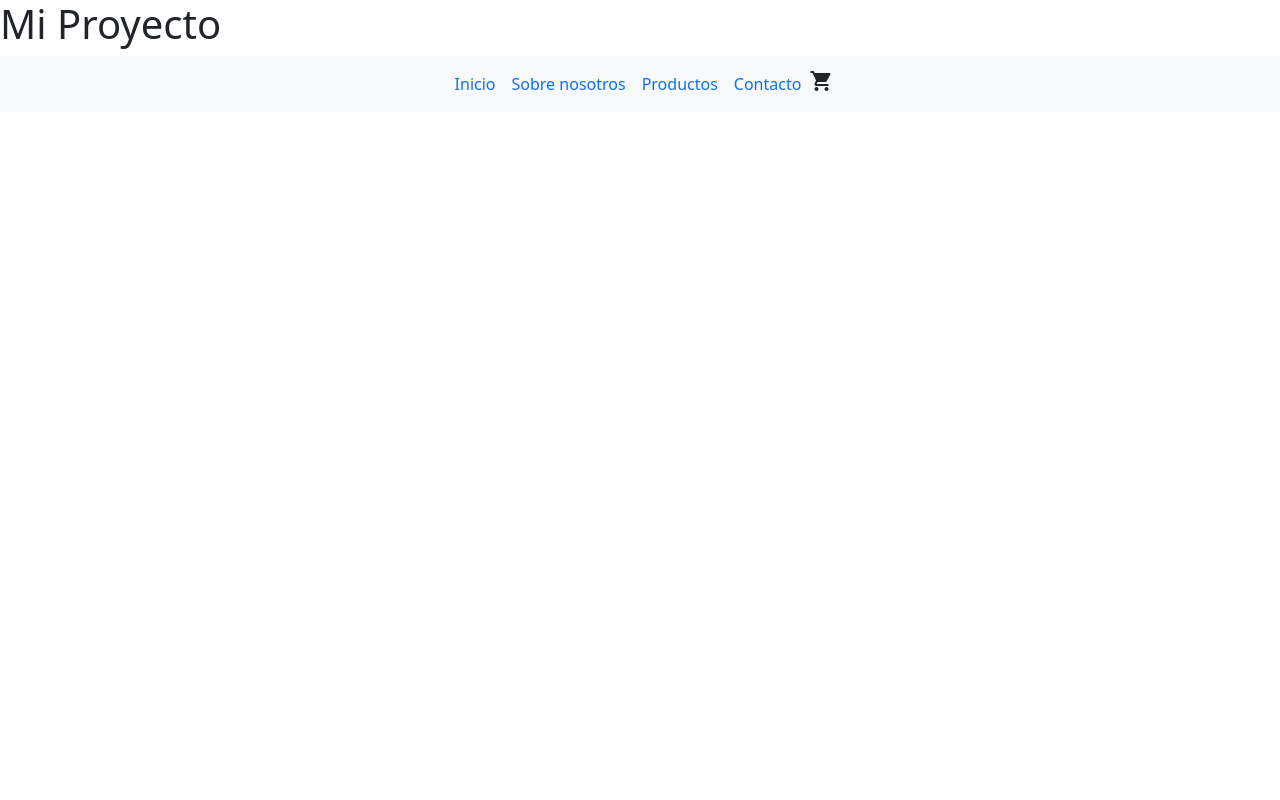
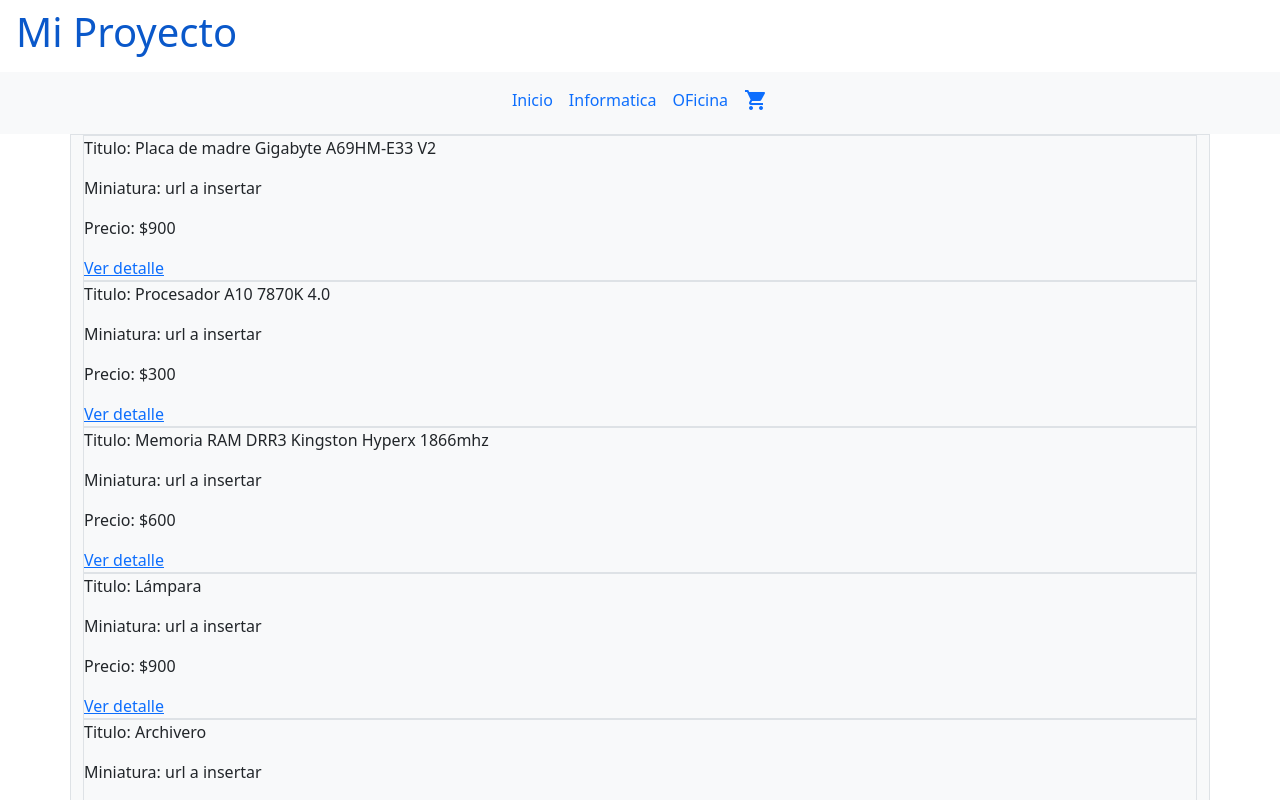
Before and after one commit to lukas96k/Proyecto-JS-CoderHouse, a React (Create React App) app in the folder app/: page / in a window 1280 px wide. Shown: the top 800 px of the page. Built offline with nearby package versions, Linux system fonts and the light colour scheme.

Commit message:
2da Corrección Desafío: Detalle de Producto
2da corrección del desafío.
-Añadidas categorias en el navbar para filtro de elementos
-cambio de método en ItemDetailContainer para filtrar el detalle del item mediante el metodo .filter
-Añadida ruta al carrito

```diff
--- a/app/src/components/Item.js
+++ b/app/src/components/Item.js
@@ -1,6 +1,4 @@
 import React from "react";
-import ItemDetailContainer from './ItemDetailContainer';
-import {Routes,Route} from 'react-router-dom';
 import {NavLink} from 'react-router-dom';
 const Item = ({items}) =>{
 	return <div className="inline bg-light border">
--- a/app/src/components/ItemDetailContainer.js
+++ b/app/src/components/ItemDetailContainer.js
@@ -16,16 +16,15 @@
 
 const ItemDetailContainer = () => {
 	const { idProd } = useParams()
-  const [detail, setDetail] = useState({});
+  	const [detail, setDetail] = useState({});
 	useEffect(()=>{
 		getItem.then((resultado)=>{
-
 			if (!idProd){
 				setDetail (resultado)
 			}else{
-				setDetail (resultado[parseInt(idProd)])
+				let filtro = resultado.filter(x => x.id == idProd)
+				setDetail (filtro[0])
 			}
-
 		})
 	},[idProd])
 	return (
--- a/app/src/components/ItemListContainer.js
+++ b/app/src/components/ItemListContainer.js
@@ -1,29 +1,42 @@
 import {useState, useEffect} from "react";
 import ItemList from './ItemList';
 import ListaDeProductos from './ListaDeProductos';
+import {useParams} from "react-router-dom";
 const ItemListContainer = () =>{
 	const [productos, setProductos] = useState ([])
+	const {idSeccion} = useParams()
 	useEffect(()=>{
 		const promesa = new Promise((res, rej)=>{
 			setTimeout(()=>{
-				if (true) {
+				if (idSeccion===undefined) {
 					res(ListaDeProductos)
-				} else{
+				} else if (idSeccion === "informatica"){
+					let listaFiltrada = ListaDeProductos.filter(x => x.category === "informatica")
+					res(listaFiltrada)
+				} else if (idSeccion === "oficina"){
+					let listaFiltrada = ListaDeProductos.filter(x => x.category === "oficina")
+					res(listaFiltrada)
+				}else{
 					rej()
 				}
 			},2000)
 		})
+
+		if (!idSeccion){
 			promesa.then((resultado)=>{
 				setProductos (resultado)
 			})
-	},[])
-	if(productos.length===0){
-		return (
-			<div>
-				<h4> Cargando... </h4>
-			</div>
-		)
-	}else {
+		}else if (idSeccion === "informatica"){
+			promesa.then((resultado)=>{
+				setProductos (resultado)
+			})
+		}else{
+			promesa.then((resultado)=>{
+				setProductos (resultado)
+			})
+		}
+	},[idSeccion])
+
 	return (
 		<>
 		<div className="container bg-light border">
@@ -33,5 +46,4 @@
 	)
 }
 
-}
 export default ItemListContainer;
--- a/app/src/components/ListaDeProductos.js
+++ b/app/src/components/ListaDeProductos.js
@@ -1,27 +1,52 @@
 const ListaDeProductos = [
     {
         id: 0,
+        category: "informatica",
         title: "Placa de madre Gigabyte A69HM-E33 V2",
         description: "Descripcion Prod 1",
         price: 900,
         pictureUrl: "url a insertar" },
     {
         id: 1,
+        category: "informatica",
         title: "Procesador A10 7870K 4.0",
         description: "Descripcion Prod 2",
         price: 300,
         pictureUrl: "url a insertar" },
     {
         id: 2,
+        category: "informatica",
         title: "Memoria RAM DRR3 Kingston Hyperx 1866mhz",
         description: "Descripcion Prod 3",
         price: 600,
         pictureUrl: "url a insertar" },
     {
         id: 3,
-        title: "Placa de video AMD RX 550 2 GB",
-        description: "Descripcion Prod 4",
-        price: 500,
+        category: "oficina",
+        title: "Lámpara",
+        description: "Descripcion Prod Oficina 1",
+        price: 900,
+        pictureUrl: "url a insertar" },
+    {
+        id: 4,
+        category: "oficina",
+        title: "Archivero",
+        description: "Descripcion Prod Oficina 2",
+        price: 300,
+        pictureUrl: "url a insertar" },
+    {
+        id: 5,
+        category: "oficina",
+        title: "Silla de escritorio",
+        description: "Descripcion Prod Oficina3",
+        price: 600,
+        pictureUrl: "url a insertar" },
+    {
+        id: 6,
+        category: "oficina",
+        title: "Escritorio",
+        description: "Descripcion Prod Oficina Oficina",
+        price: 1500,
         pictureUrl: "url a insertar" }
 ]
 export default ListaDeProductos;
--- a/app/src/components/Main.js
+++ b/app/src/components/Main.js
@@ -5,8 +5,8 @@
     return (
         <main>
             <Routes>
-                <Route path="/categoria/inicio" element={<Main/>}/>
-                <Route path="/categoria/productos" element={<ItemListContainer/>}/>
+                <Route path="/" element={<ItemListContainer/>}/>
+                <Route path="/categoria/:idSeccion" element={<ItemListContainer/>}/>
                 <Route path="/item/:idProd" element={<ItemDetailContainer/>}/>
             </Routes>
         </main>
--- a/app/src/components/NavBar.js
+++ b/app/src/components/NavBar.js
@@ -2,15 +2,15 @@
 import {NavLink} from 'react-router-dom';
 const NavBar = () =>{
 	return <header>
-			<h1>Mi Proyecto</h1>
+			<h1><NavLink className="nav-link" to="/">Mi Proyecto</NavLink></h1>
 				<nav className="navbar navbar-expand-sm bg-light justify-content-center">
 				  <ul className="navbar-nav">
-				    <li className="nav-item"><NavLink className="nav-link" to="/categoria/inicio">Inicio</NavLink></li>
-				    <li className="nav-item"><NavLink className="nav-link" to="/categoria/nosotros">Sobre nosotros</NavLink></li>
-				    <li className="nav-item"><NavLink className="nav-link" to="/categoria/productos">Productos</NavLink></li>
-				    <li className="nav-item"><NavLink className="nav-link" to="/categoria/contacto">Contacto</NavLink></li>
+				    <li className="nav-item"><NavLink className="nav-link" to="/">Inicio</NavLink></li>
+				    <li className="nav-item"><NavLink className="nav-link" to="/categoria/informatica">Informatica</NavLink></li>
+				    <li className="nav-item"><NavLink className="nav-link" to="/categoria/oficina">OFicina</NavLink></li>
+					<li className="nav-item"><NavLink className="nav-link" to="/categoria/cart"> <CartWidget/> </NavLink></li>
 				  </ul>
-				  <CartWidget/>
+
 				</nav>
 			</header>
 }
```
Lines whose indentation alone changed are shown as unchanged.
